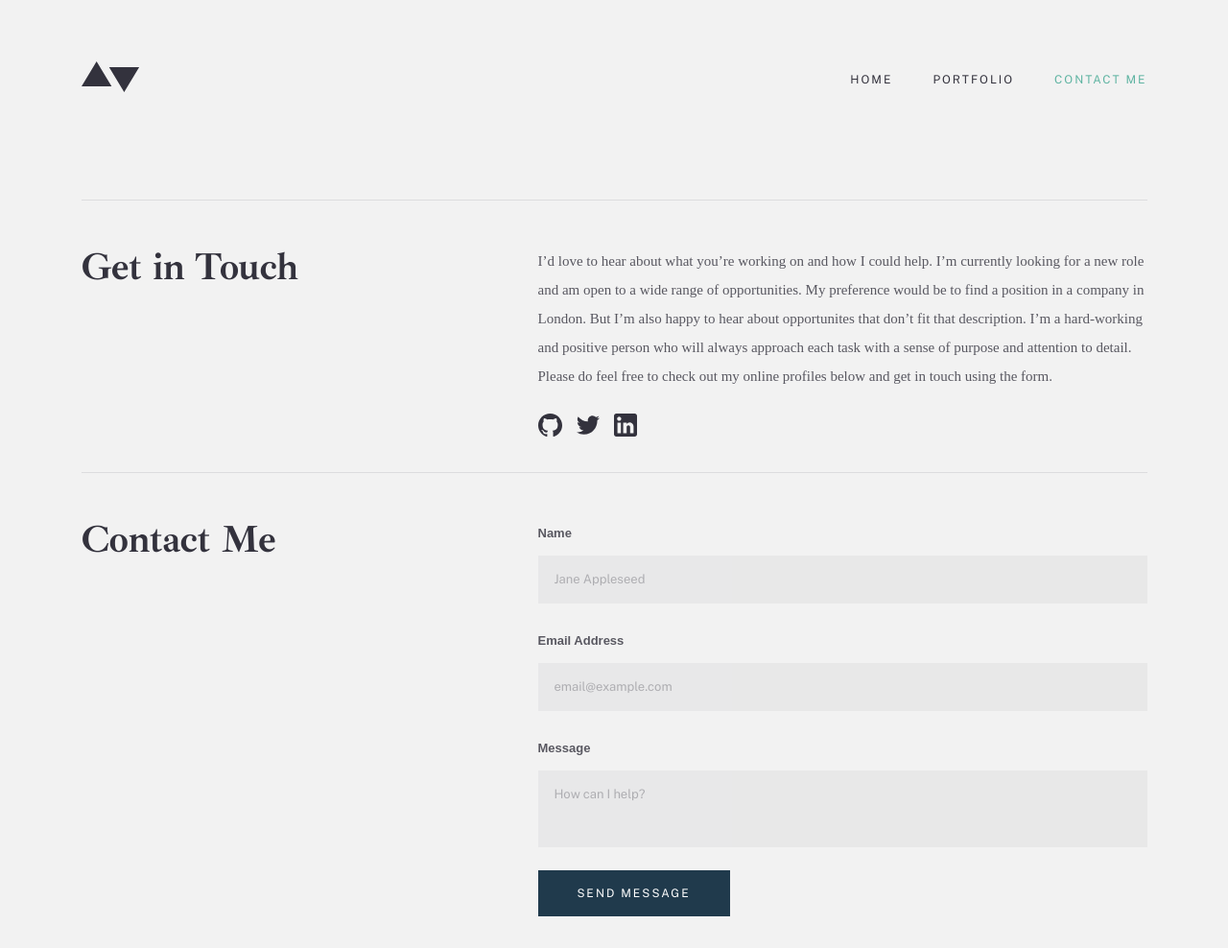
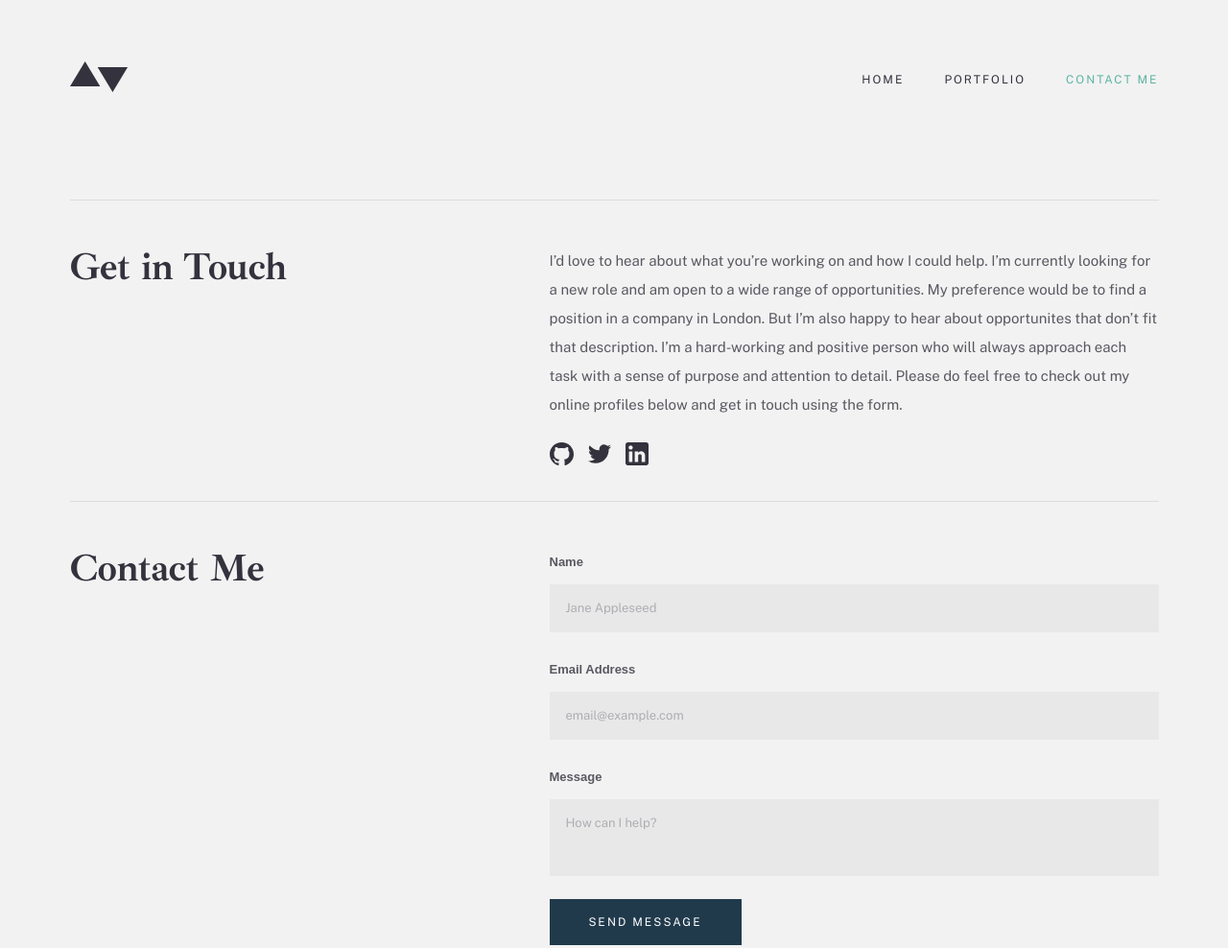
Before and after one commit to shakhbozpro/minimalism-portfolio, a plain HTML site: page contact.html in a window 1280 px wide. Shown: the top 988 px of the page at 96% size. Drawn offline with Linux system fonts and the light colour scheme; a web font is replaced by a local one.

Commit message:
Bugs fixed

```diff
--- a/contact.html
+++ b/contact.html
@@ -4,7 +4,7 @@
    <meta charset="UTF-8">
    <meta http-equiv="X-UA-Compatible" content="IE=edge">
    <meta name="viewport" content="width=device-width, initial-scale=1.0">
-   <link rel="stylesheet" href="./css/main.css">
+   <link rel="stylesheet" href="./css/main.min.css">
    <title>Contact</title>
 </head>
 <body>
--- a/scss/_general.scss
+++ b/scss/_general.scss
@@ -23,11 +23,11 @@ body {
    padding: 0;
    overflow-x: hidden;
    background-color: #F2F2F2;
+   font-family: "Public Sans", "Arial", sans-serif;
 }
 
 a {
    text-decoration: none;
-   font-family: "Public Sans", "Arial", sans-serif;
    display: inline-block;
 }
 
--- a/scss/blocks/_contact-form.scss
+++ b/scss/blocks/_contact-form.scss
@@ -15,10 +15,6 @@
    color: var(--main-graish-blue-color);
    margin-top: 32px;
    margin-bottom: 24px;
-}
-
-.contact-connection__form {
-   font-family: "Public Sans", "Arial", sans-serif;
 }
 
 .contact-connection__label {
--- a/scss/blocks/_container.scss
+++ b/scss/blocks/_container.scss
@@ -4,3 +4,15 @@
    margin: 0 auto;
    padding: 0 32px;
 }
+
+@include mobile-first(768px) {
+   .container {
+      padding: 0 41px 0 39px;
+   }
+}
+
+@include mobile-first(992px) {
+   .container {
+      padding: 0 20px;
+   }
+}
--- a/scss/blocks/_header.scss
+++ b/scss/blocks/_header.scss
@@ -39,6 +39,7 @@
    transform: translateX(400px);
    transition: transform 0.5s ease;
    background-color: var(--main-graish-blue-color);
+   overflow-x: hidden;
 }
 
 .site-nav-open .site-header__inner .site-nav {
```
Also changed, not shown: index.html (+1 -1 lines), portfolio.html (+1 -1 lines), css/main.css (deleted), css/main.min.css (added), 2 other files.
